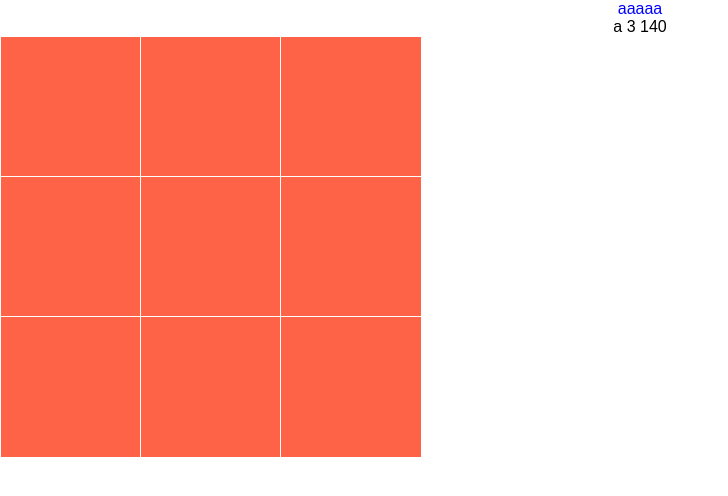
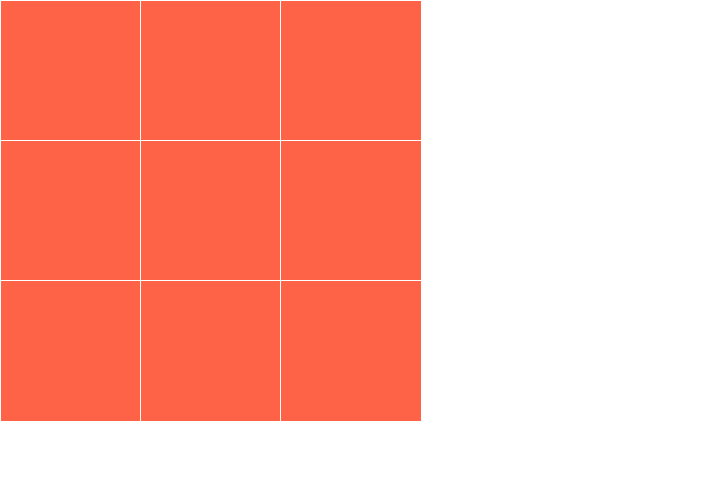
Before and after one commit to olarybacka/sliding-puzzle, a React (Create React App) app: page / in a window 1280 px wide. Shown: the top 496 px of the page, without its empty margins (0-728 px from the left). Built offline with nearby package versions, Linux system fonts and the light colour scheme.

Commit message:
add redux

```diff
--- a/src/App.js
+++ b/src/App.js
@@ -1,5 +1,4 @@
 import React, { Component } from 'react';
-import logo from './logo.svg';
 import './App.css';
 import Board from './components/Board'
 
@@ -7,11 +6,7 @@ class App extends Component {
   render() {
     return (
       <div className="App">
-        <div className="a" id={this.props.dimension}>
-          <div className="tile">aaaaa</div>
-          a {this.props.dimension} {this.props.size}
-          <Board {...this.props}/>
-        </div>
+        <Board {...this.props} />
       </div>
     )
   }
--- a/src/components/board.js
+++ b/src/components/board.js
@@ -4,6 +4,12 @@ import Tile from './Tile'
 
 export default (props) => (
     <div className="game-board">
-        {props.completedPoisition.map((tile, i) => <Tile key={i} {...props} i={i}  />)}
+        {props.tilePositions.map((tile, i) =>
+            <Tile
+                key={i}
+                size={props.size}
+                dimension={props.dimension}
+                i={i} />
+        )}
     </div>
 )
--- a/src/index.js
+++ b/src/index.js
@@ -3,44 +3,10 @@ import ReactDOM from 'react-dom';
 import './index.css';
 import App from './App';
 import registerServiceWorker from './registerServiceWorker';
+import store from './store';
 
-const state = {
-    completedPoisition: [
-        {"row":0, "column":0, "value":0},
-        {"row":0, "column":1, "value":1},
-        {"row":0, "column":2, "value":2},
 
-        {"row":1, "column":0, "value":3},
-        {"row":1, "column":1, "value":4},
-        {"row":1, "column":2, "value":5},
+const state = store.getState();
 
-        {"row":2, "column":0, "value":6},
-        {"row":2, "column":1, "value":7},
-        {"row":2, "column":2, "value":8}
-    ],
-
-    tilePositions: [
-        { "row": 0, "column": 0, "value": 0 },
-        { "row": 0, "column": 1, "value": 1 },
-        { "row": 0, "column": 2, "value": 2 },
-
-        { "row": 1, "column": 0, "value": 3 },
-        { "row": 1, "column": 1, "value": 4 },
-        { "row": 1, "column": 2, "value": 5 },
-
-        { "row": 2, "column": 0, "value": 6 },
-        { "row": 2, "column": 1, "value": 7 },
-        { "row": 2, "column": 2, "value": 8 }
-    ],
-
-    size: (
-        window.innerWidth > 1500 ? 160 :
-        window.innerWidth > 1020 ? 140 :
-        window.innerWidth > 500 ? 130 :
-        100
-    ),
-    dimension: 3 // 3x3
-}
-
-ReactDOM.render(<App tilePositions={state.tilePositions} size={state.size} dimension={state.dimension} completedPoisition={state.completedPoisition}/>, document.getElementById('root'));
+ReactDOM.render(<App {...state}/>, document.getElementById('root'));
 registerServiceWorker();
--- /dev/null
+++ b/src/reducers/tile.js
@@ -0,0 +1,47 @@
+const initState = {
+
+    completedPoisition: [
+        {"row":0, "column":0, "value":0},
+        {"row":0, "column":1, "value":1},
+        {"row":0, "column":2, "value":2},
+
+        {"row":1, "column":0, "value":3},
+        {"row":1, "column":1, "value":4},
+        {"row":1, "column":2, "value":5},
+
+        {"row":2, "column":0, "value":6},
+        {"row":2, "column":1, "value":7},
+        {"row":2, "column":2, "value":8}
+    ],
+
+    tilePositions: [
+        { "row": 0, "column": 0, "value": 0 },
+        { "row": 0, "column": 1, "value": 1 },
+        { "row": 0, "column": 2, "value": 2 },
+
+        { "row": 1, "column": 0, "value": 3 },
+        { "row": 1, "column": 1, "value": 4 },
+        { "row": 1, "column": 2, "value": 5 },
+
+        { "row": 2, "column": 0, "value": 6 },
+        { "row": 2, "column": 1, "value": 7 },
+        { "row": 2, "column": 2, "value": 8 }
+    ],
+
+    size: (
+        window.innerWidth > 1500 ? 160 :
+        window.innerWidth > 1020 ? 140 :
+        window.innerWidth > 500 ? 130 :
+        100
+    ),
+    dimension:3  // 3x3
+}
+export default (state = initState, action) => {
+    switch(action.type) {
+        case 'MOVE':
+            return {...state}
+            break
+        default:
+            return state
+    }
+}
--- a/src/store.js
+++ b/src/store.js
@@ -1,2 +1,4 @@
 import {createStore} from 'redux'
-import reducer from './reducers/todo'
+import reducer from './reducers/tile'
+
+export default createStore(reducer)
```
Also changed, not shown: 2 other files (tests, documents, lock files or other folders).
